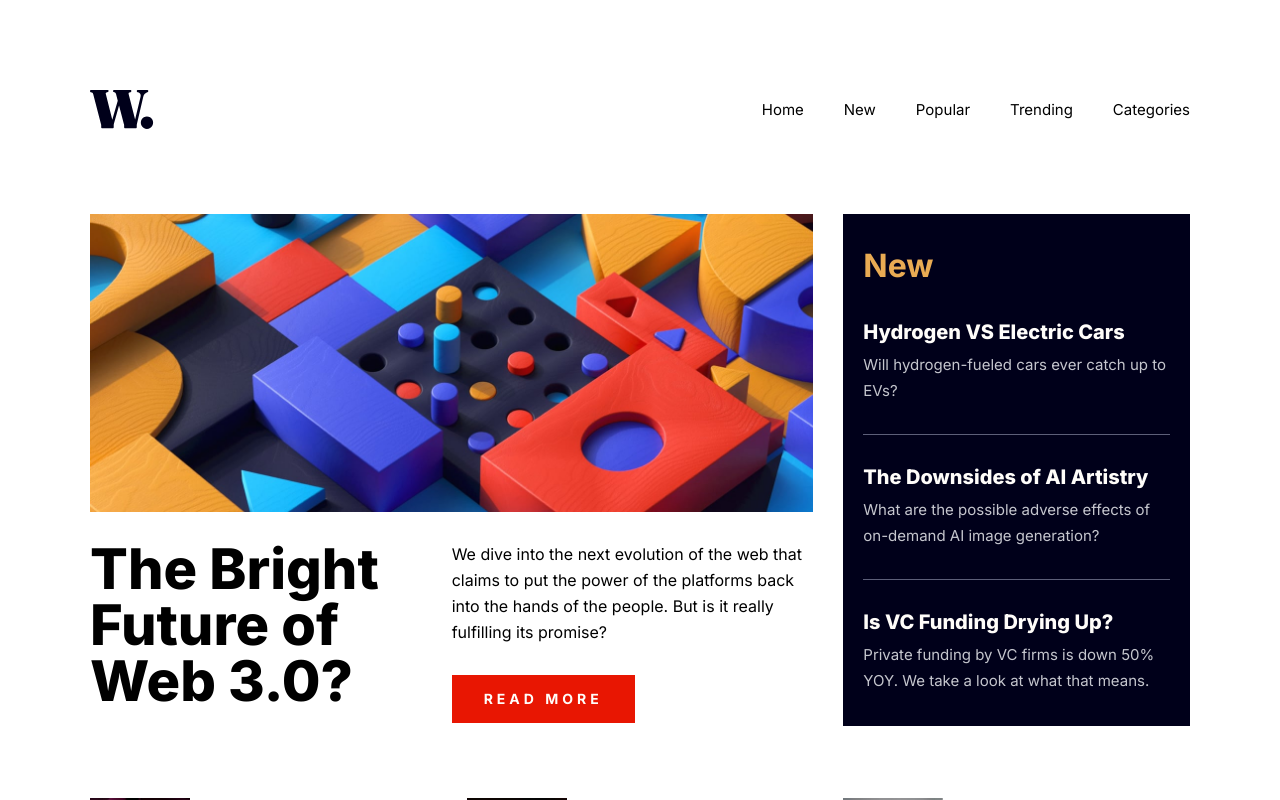
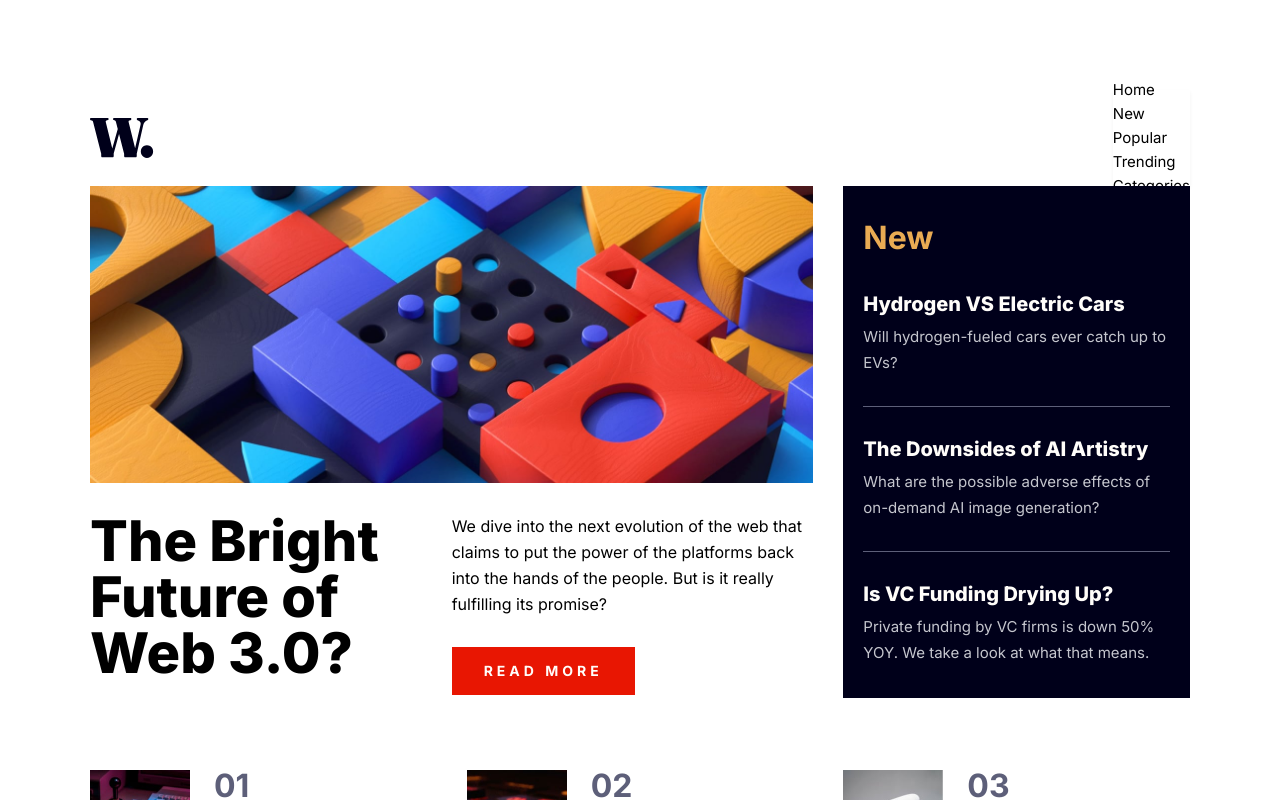
Before and after one commit to tinuola/fm_news-homepage, a plain HTML site: page index.html in a window 1280 px wide. Drawn offline with Linux system fonts and the light colour scheme.

Commit message:
Refactoring nav menu and overlay

```diff
--- a/css/style.css
+++ b/css/style.css
@@ -38,16 +38,16 @@ body {
 .overlay {
   position: fixed;
   /* display: none; */
-  display: block;
+  /* display: block; */
   width: 100%;
   height: 100%;
   top: 0;
-  right: -1000px;
+  /* right: -1000px; */
   /* left: 0;
   right: 0;
   bottom: 0; */
   background-color: rgba(0, 0, 0, 0.5);
-  z-index: 2;
+  /* z-index: 2; */
 }
 
 .overlay-show {
@@ -109,13 +109,20 @@ main {
 
 /**** Navigation ****/
 
+header {
+  grid-area: header;
+  display: flex;
+  justify-content: space-between;
+  align-items: center;
+}
+
 nav {
-  grid-area: header;
-  display: grid;
+  /* grid-area: header; */
+  /* display: grid;
   grid-template-columns: 100px auto;
   justify-content: space-between;
-  align-items: center;
-  margin-bottom: 2rem;
+  align-items: center; */
+  /* margin-bottom: 2rem; */
 }
 
 .logo {
@@ -124,20 +131,20 @@ nav {
 
 nav ul {
   /* position: absolute; */
-  position: fixed;
-  right: 0;
-  top: 0;
-  height: 100vh;
-  width: 50%;
-  transform: translateX(100%);
-  z-index: 3;
+  /* position: fixed; */
+  /* right: 0; */
+  /* top: 0; */
+  /* height: 100vh; */
+  /* width: 50%; */
+  /* transform: translateX(100%); */
+  /* z-index: 3; */
   display: flex;
   flex-direction: column;
   justify-content: flex-start;
   gap: 1.5rem;
   background-color: white;
-  padding-top: 9rem;
-  padding-left: 2rem;
+  /* padding-top: 9rem; */
+  /* padding-left: 2rem; */
   box-shadow: 0px 2px 4px #f3f3f3;
 }
 
@@ -150,7 +157,7 @@ nav ul li:hover {
   color: var(--primary-orange);
 }
 
-.icon-wrapper {
+.menu-icon-wrapper {
   height: 30px;
   display: flex;
   align-items: center;
@@ -159,20 +166,20 @@ nav ul li:hover {
 #menu-icon {
   display: block;
   cursor: pointer;
-  position: relative;
-  z-index: 5;
+  /* position: relative; */
+  /* z-index: 5; */
 }
 
 .nav-show {
-  transform: translateX(0%);
-  transition: transform 0.25s;
-  z-index: 5;
+  /* transform: translateX(0%); */
+  /* transition: transform 0.25s; */
+  /* z-index: 5; */
 }
 
 @media (min-width: 600px) {
   nav {
-    align-items: center;
-    margin-bottom: 3.4375rem;
+    /* align-items: center;
+    margin-bottom: 3.4375rem; */
   }
 
   .logo {
@@ -180,20 +187,24 @@ nav ul li:hover {
   }
 
   nav ul {
-    position: static;
-    height: 0;
-    width: 100%;
-    padding: 0;
-    justify-content: flex-end;
-    flex-direction: row;
-    gap: 2.5rem;
-    transform: translateX(0%);
-    transition: unset;
+    /* position: static; */
+    /* height: 0; */
+    /* width: 100%; */
+    /* padding: 0; */
+    /* justify-content: flex-end; */
+    /* flex-direction: row; */
+    /* gap: 2.5rem; */
+    /* transform: translateX(0%); */
+    /* transition: unset; */
   }
 
   nav ul li {
     font-size: unset;
     line-height: 0;
+  }
+
+  .menu-icon-wrapper {
+    height: 0;
   }
 
   #menu-icon {
--- a/index.html
+++ b/index.html
@@ -37,12 +37,13 @@
   <body>
     <main>
       <h1 class="sr-only">News Homepage - A Frontend Mentor Project</h1>
-      <nav>
-        <div class="overlay"></div>
+      <header>
         <img
           src="./assets/images/logo.svg"
           alt="Site Logo"
           class="logo" />
+        <nav>
+          <div class="overlay"></div>
           <ul>
             <li class="nav-item">Home</li>
             <li class="nav-item">New</li>
@@ -50,13 +51,14 @@
             <li class="nav-item">Trending</li>
             <li class="nav-item">Categories</li>
           </ul>
-        <div class="icon-wrapper">
+          <div class="menu-icon-wrapper">
             <img
               src="./assets/images/icon-menu.svg"
               id="menu-icon"
               alt="Responsive menu icon" />
           </div>
         </nav>
+      </header>
       <div class="all-news">
         <section class="main-news">
           <picture class="main-news__hero">
```
Lines whose indentation alone changed are shown as unchanged.
